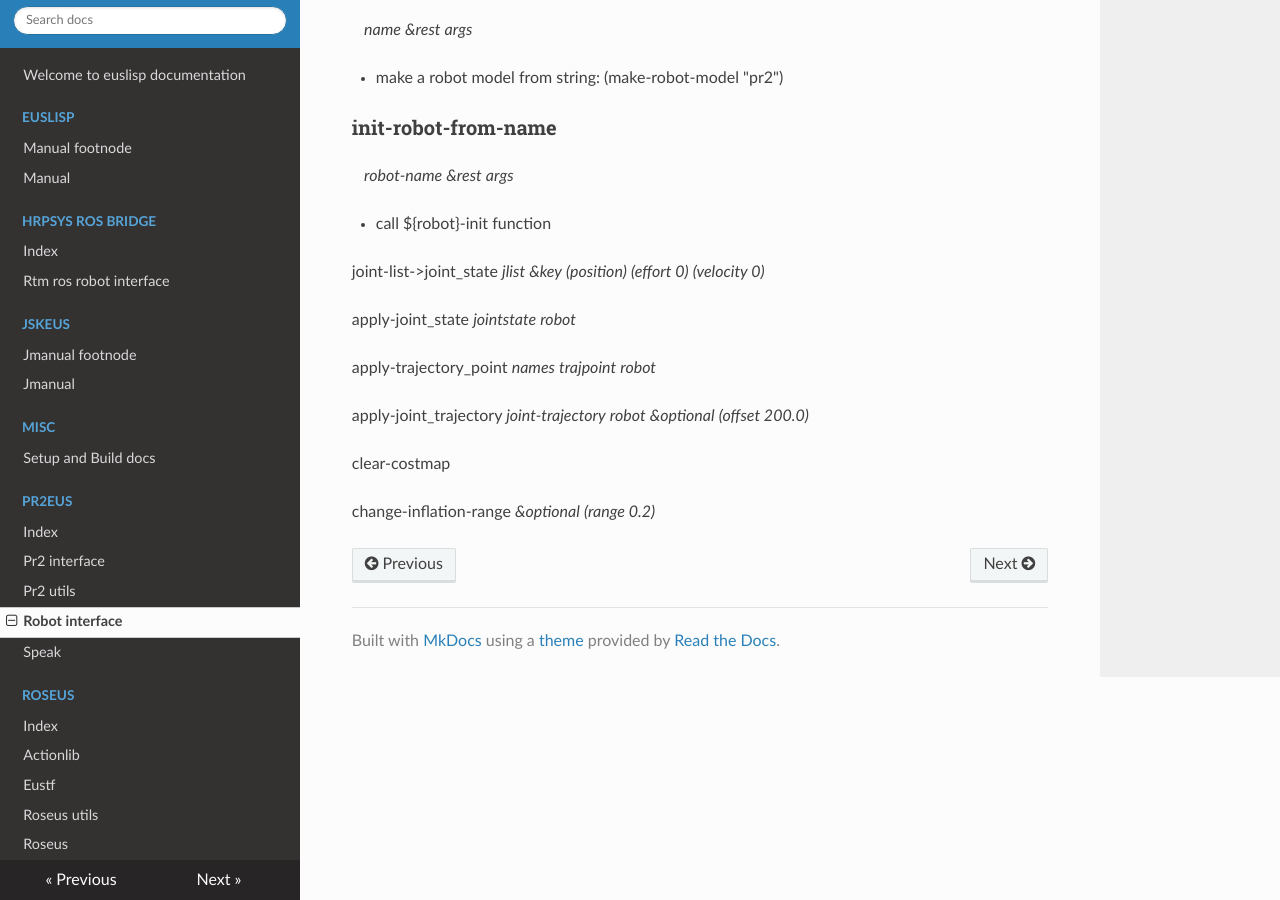
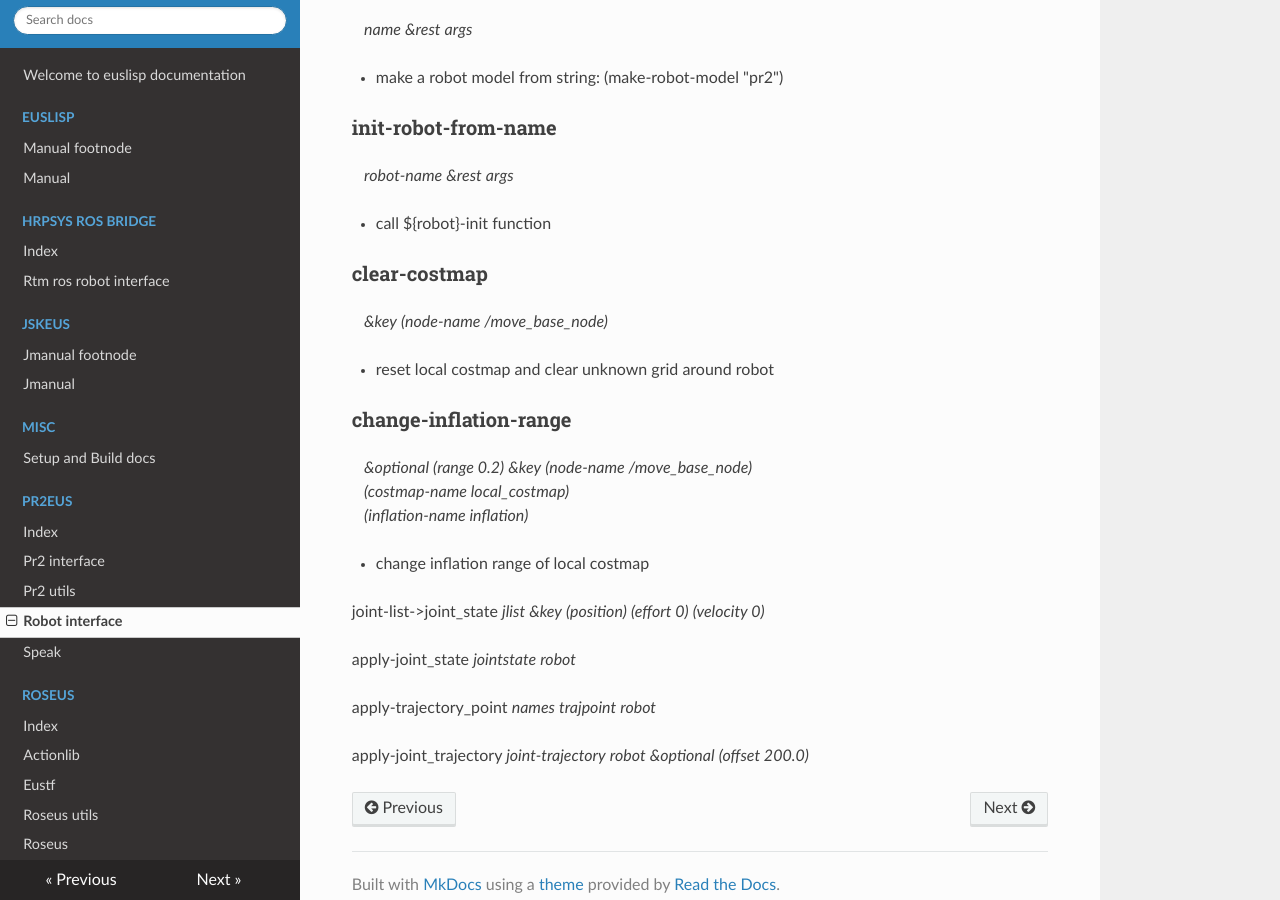
Before and after one commit to jsk-ros-pkg/euslisp-docs, an MkDocs documentation site: the page built from docs/pr2eus/robot-interface.md, in a window 1280 px wide and 900 px high, scrolled down 9191 px. Built offline with MkDocs 1.6.1, drawn with Linux system fonts in a browser that asks for light colours; nearby versions of some CDN libraries.

Commit message:
update documentation for pr2eus

```diff
--- a/docs/pr2eus/robot-interface.md
+++ b/docs/pr2eus/robot-interface.md
@@ -368,6 +368,18 @@ send-action [ send message to action server, it means robot will move ] <br>
 - call ${robot}-init function <br>
 
 
+### clear-costmap ###
+&nbsp;&nbsp;&nbsp;*&key* *(node-name /move_base_node)*
+
+- reset local costmap and clear unknown grid around robot <br>
+
+
+### change-inflation-range ###
+&nbsp;&nbsp;&nbsp;*&optional* *(range 0.2)* *&key* *(node-name /move_base_node)* <br>&nbsp;&nbsp;&nbsp;*(costmap-name local_costmap)* <br>&nbsp;&nbsp;&nbsp;*(inflation-name inflation)*
+
+- change inflation range of local costmap <br>
+
+
 joint-list->joint_state *jlist* *&key* *(position)* *(effort 0)* *(velocity 0)*
 
 apply-joint_state *jointstate* *robot*
```
Also changed, not shown: other parts of docs/pr2eus/robot-interface.md (+0 -4 lines).
